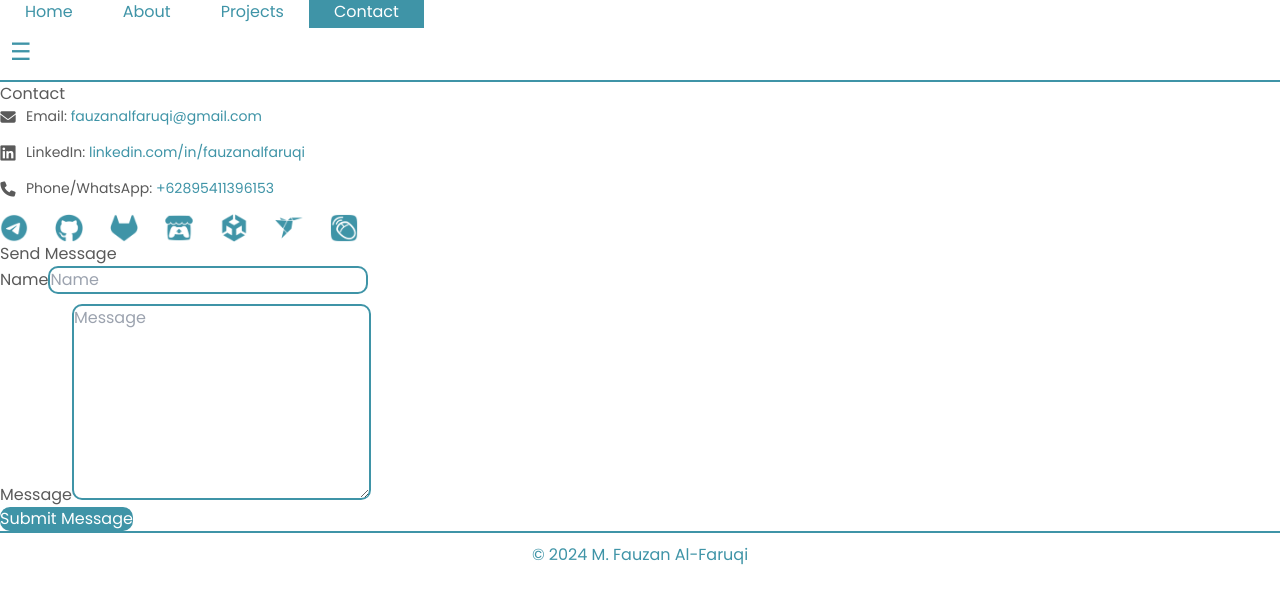
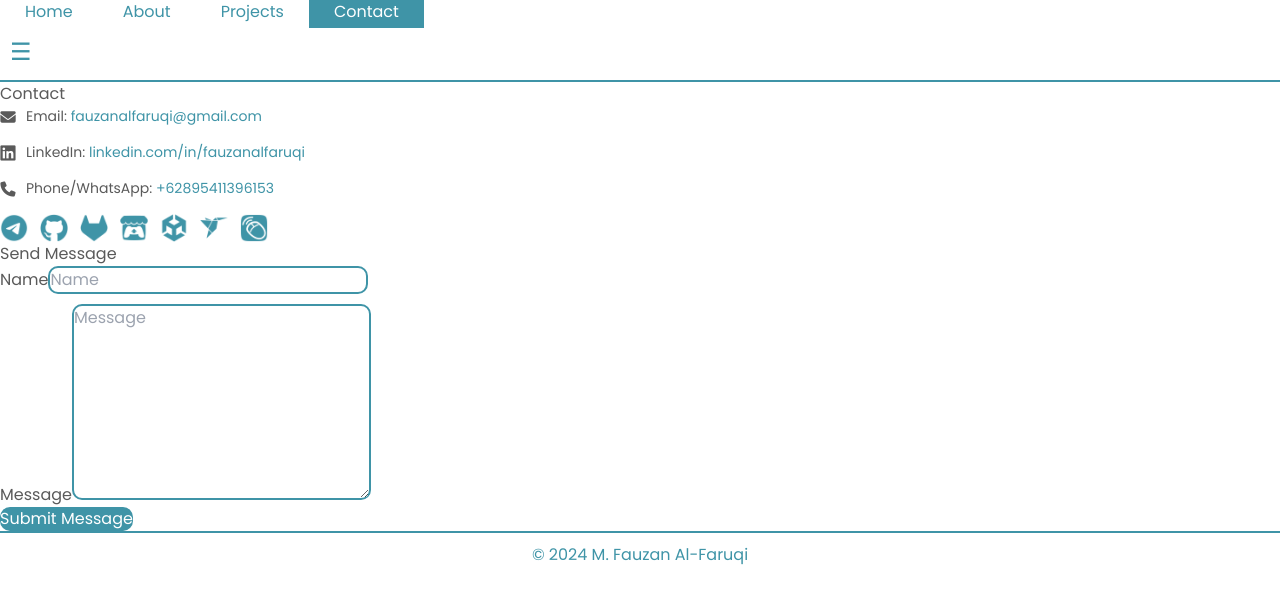
Before and after one commit to fauzanalfaruqi/portofolio, a Vue app: page /#/contact in a window 1280 px wide. Shown: the top 604 px of the page. Built offline with nearby package versions, Linux system fonts and the light colour scheme.

Commit message:
Change #sm-logo-links gap size

```diff
--- a/src/views/ContactView.vue
+++ b/src/views/ContactView.vue
@@ -43,8 +43,7 @@
 
                 <div class="rounded-lg p-0 lg:col-span-3 lg:p-12">
                     <h2 class="text-[24px] text-my-header font-semibold mb-2">Send Message</h2>
-                    <form @submit.prevent="handleSubmit" action="https://formspree.io/f/mjvnzavp"
-                        method="POST">
+                    <form @submit.prevent="handleSubmit" action="https://formspree.io/f/mjvnzavp" method="POST">
                         <div>
                             <label class="sr-only" for="name">Name</label>
                             <input class="w-full rounded-lg border-gray-200 p-3 text-sm" placeholder="Name" type="text"
@@ -60,7 +59,8 @@
 
                         <div class="mt-4">
                             <button type="submit" :disabled="sending"
-                                class="inline-block w-full rounded-lg px-5 py-3 font-medium text-white sm:w-auto" id="submit-button">
+                                class="inline-block w-full rounded-lg px-5 py-3 font-medium text-white sm:w-auto"
+                                id="submit-button">
                                 {{ sending ? 'Sending...' : 'Submit Message' }}
                             </button>
                         </div>
@@ -127,11 +127,11 @@ h2 {
 }
 
 .contact-link {
-  color: #3F94A7;
+    color: #3F94A7;
 }
 
 .contact-link:hover {
-  color: #2ab179;
+    color: #2ab179;
 }
 
 li {
@@ -153,12 +153,12 @@ li img {
     flex-direction: row;
     align-items: center;
     justify-content: start;
-    gap: 27px;
+    gap: 12px;
 }
 
 .sm-logo-link {
     width: 28px;
-    height:28px;
+    height: 28px;
 }
 
 .sm-logo-link:hover {
```
